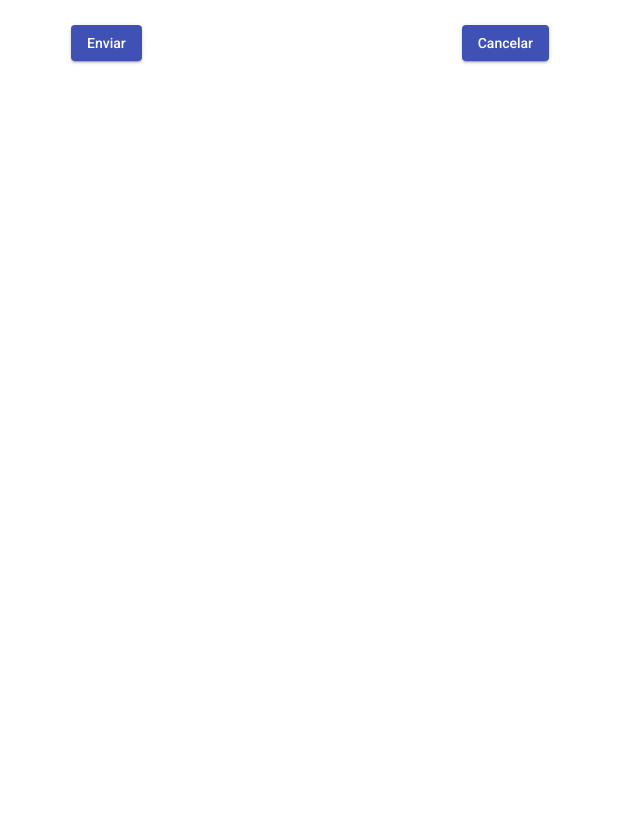
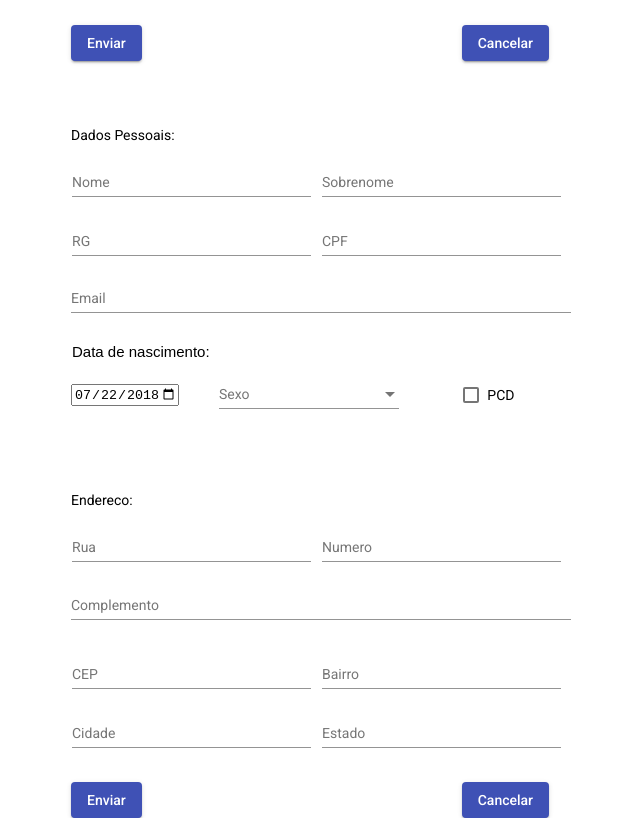
Before and after one commit to palmeidaprog/RabbitMQModules, an Angular app in the folder corona-webservice/src/main/webapp/: page /formulario in a window 1280 px wide. Before the commit this address led to /. Shown: the part 760-1578 px from the top of the page, without its empty margins (569-1209 px from the left). Before the commit the page ends 821 px from the top, so only its background shows below. Built offline with nearby package versions, Linux system fonts and the light colour scheme.

Commit message:
adicionando popup de aviso de email de confirmação de atendimento

```diff
--- a/corona-webservice/src/main/webapp/src/app/app-routing.module.ts
+++ b/corona-webservice/src/main/webapp/src/app/app-routing.module.ts
@@ -1,11 +1,23 @@
 import { NgModule } from '@angular/core';
 import { Routes, RouterModule } from '@angular/router';
+import { FormularioComponent } from './formulario/formulario.component';
+import { AvisoComponent } from './aviso/aviso.component';
 
 
-const routes: Routes = [];
+const routes: Routes = [
+  {
+    path: 'formulario',
+    component: FormularioComponent
+  },
+  {
+    path: 'aviso',
+    component: AvisoComponent
+  }
+
+];
 
 @NgModule({
-  imports: [RouterModule.forRoot(routes)],
+  imports: [RouterModule.forRoot(routes, { enableTracing: true })],
   exports: [RouterModule]
 })
 export class AppRoutingModule { }
--- a/corona-webservice/src/main/webapp/src/app/app.component.html
+++ b/corona-webservice/src/main/webapp/src/app/app.component.html
@@ -2,3 +2,5 @@
 <app-toolbar></app-toolbar>
 
 <app-formulario></app-formulario>
+
+<router-outlet></router-outlet>
--- a/corona-webservice/src/main/webapp/src/app/app.module.ts
+++ b/corona-webservice/src/main/webapp/src/app/app.module.ts
@@ -9,6 +9,7 @@ import { MaterialModule } from './material/material.module';
 
 import { FormularioComponent } from './formulario/formulario.component';
 import { ToolbarComponent } from './toolbar/toolbar.component';
+import { AvisoComponent } from './aviso/aviso.component';
 
 
 
@@ -16,6 +17,7 @@ import { ToolbarComponent } from './toolbar/toolbar.component';
   declarations: [
     AppComponent,
     FormularioComponent,
+    AvisoComponent,
     ToolbarComponent
   ],
   imports: [
--- /dev/null
+++ b/corona-webservice/src/main/webapp/src/app/aviso/aviso.component.css
@@ -0,0 +1,12 @@
+p{
+    min-width: 600px;
+    max-width: 600px;
+    width: 100%;
+    text-align: justify;
+
+}
+
+button{
+    margin-left: 15rem;
+    margin-top: 1rem;
+}
--- /dev/null
+++ b/corona-webservice/src/main/webapp/src/app/aviso/aviso.component.html
@@ -0,0 +1,7 @@
+<div mat-dialog-content class="mat-headline">
+    <p>Seus dados foram cadastrados. Você receberá um e-mail de confirmação com todas as
+        informações necessárias assim que um agente de saúde for atribuído ao seu agendamento</p>
+</div>
+<div>
+    <button mat-raised-button color="primary" (click)="onVoltarClick()" onClick="window.location.reload();">Voltar</button>
+</div>
--- /dev/null
+++ b/corona-webservice/src/main/webapp/src/app/aviso/aviso.component.ts
@@ -0,0 +1,19 @@
+import { Component, OnInit } from '@angular/core';
+import { MatDialogRef } from '@angular/material/dialog';
+
+@Component({
+  selector: 'app-aviso',
+  templateUrl: './aviso.component.html',
+  styleUrls: ['./aviso.component.css']
+})
+export class AvisoComponent implements OnInit {
+
+  constructor(public dialogRef: MatDialogRef<AvisoComponent>) { }
+
+  ngOnInit(): void {
+  }
+
+  onVoltarClick(): void {
+    this.dialogRef.close();
+  }
+}
--- a/corona-webservice/src/main/webapp/src/app/formulario/formulario.component.html
+++ b/corona-webservice/src/main/webapp/src/app/formulario/formulario.component.html
@@ -43,6 +43,8 @@
 
             <label for="start">Data de nascimento:</label>
             <input type="date" id="start" name="trip-start" value="2018-07-22" min="1900-01-01" max="2019-12-31">
+
+
 
             <mat-form-field class="sexo">
                 <mat-label>Sexo</mat-label>
@@ -118,5 +120,5 @@
 
 </form>
 
-<button class="enviar" mat-raised-button color="primary">Enviar</button>
+<button class="enviar" mat-raised-button color="primary" (click)="openDialog()" >Enviar</button>
 <button class="cancelar" mat-raised-button color="primary" onClick="window.location.reload();">Cancelar</button>
--- a/corona-webservice/src/main/webapp/src/app/formulario/formulario.component.ts
+++ b/corona-webservice/src/main/webapp/src/app/formulario/formulario.component.ts
@@ -1,5 +1,8 @@
 import { Component, OnInit } from '@angular/core';
 import { FormularioService } from '../formulario.service';
+import { Router } from '@angular/router';
+import { MatDialog } from '@angular/material/dialog';
+import { AvisoComponent } from '../aviso/aviso.component';
 
 @Component({
   selector: 'app-formulario',
@@ -8,9 +11,19 @@ import { FormularioService } from '../formulario.service';
 })
 export class FormularioComponent implements OnInit {
 
-  constructor() { }
+  constructor(public dialog: MatDialog) { }
 
   ngOnInit(): void {
+
+  }
+
+  openDialog(): void {
+    const dialogRef = this.dialog.open(AvisoComponent, {
+      width: '600',
+      height: '600',
+
+    });
+
 
   }
 
```
Also changed, not shown: corona-webservice/src/main/webapp/src/app/aviso.service.ts (added, +9 -0 lines), corona-webservice/src/main/webapp/src/app/material/material.module.ts (+8 -1 lines), 2 other files (tests, documents, lock files or other folders).
